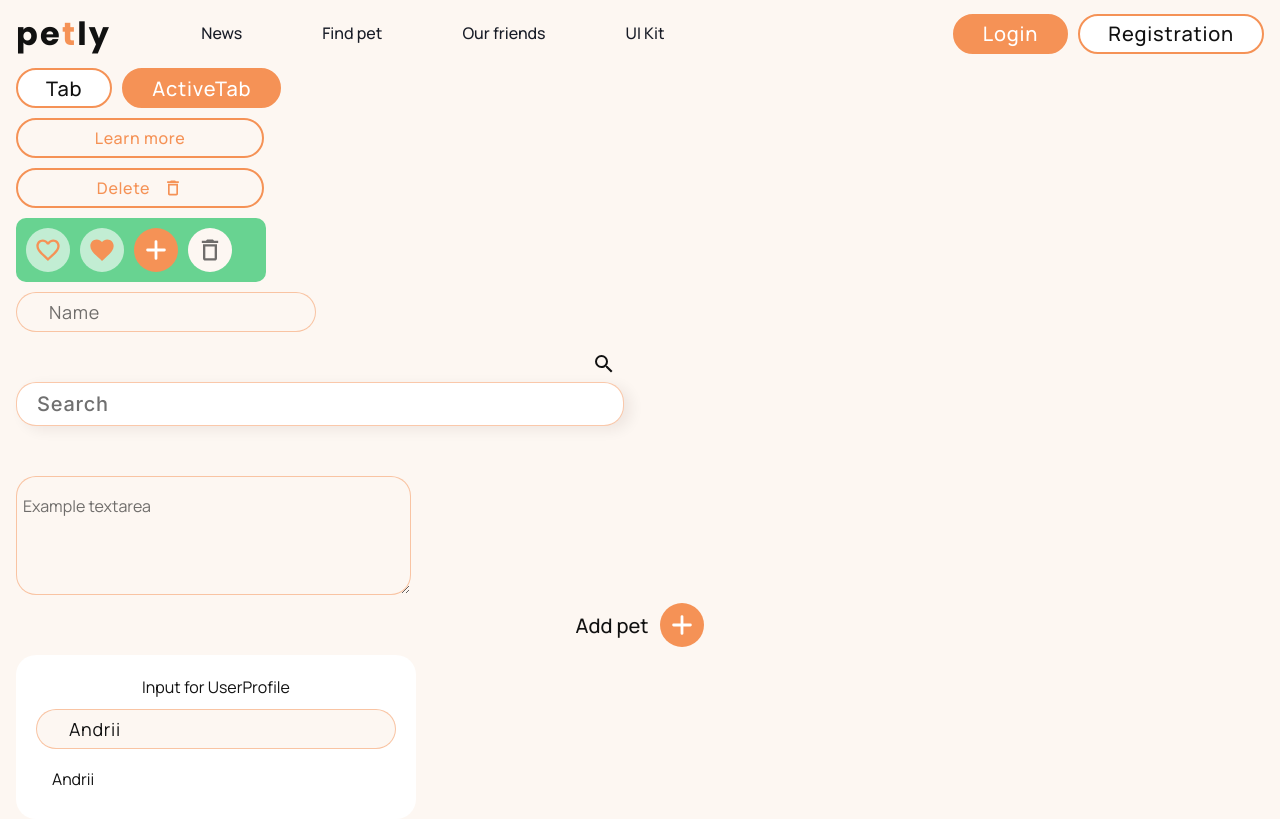
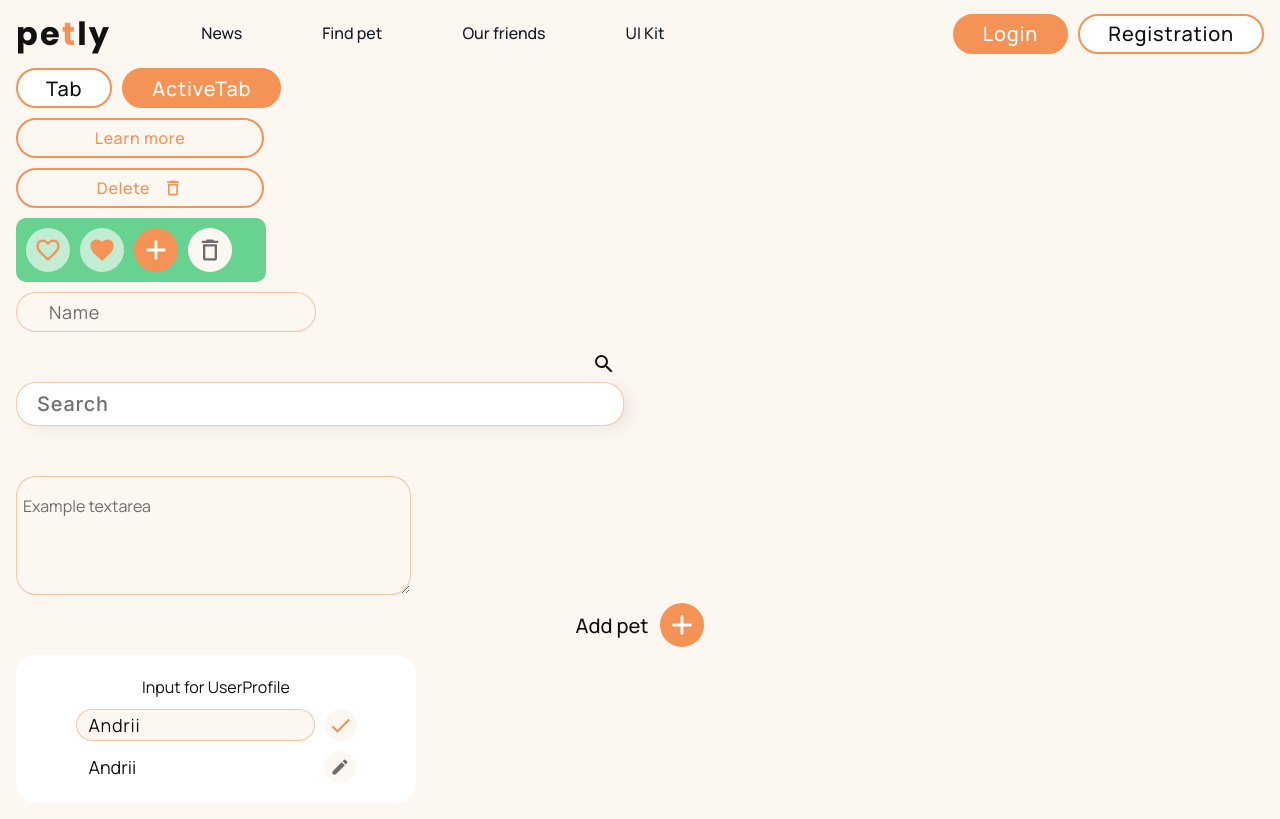
Before and after one commit to andrii-petlovanyi/pets_project_client, a React (Create React App) app: page /uikit in a window 1280 px wide. Built offline with nearby package versions, Linux system fonts and the light colour scheme.

Commit message:
added(UserInfo):added variants for input and IB

```diff
--- a/src/pages/UiKit.jsx
+++ b/src/pages/UiKit.jsx
@@ -11,6 +11,8 @@ import {
   Textarea,
 } from '@chakra-ui/react';
 import {
+  MdCheck,
+  MdEdit,
   MdFavorite,
   MdOutlineDeleteOutline,
   MdOutlineFavoriteBorder,
@@ -76,8 +78,14 @@ const UiKit = () => {
         gap={'10px'}
       >
         <Text>Input for UserProfile</Text>
-        <Input value={'Andrii'} variant={'form'} />
-        <Input value={'Andrii'} variant={'formDisabled'} />
+        <Flex gap={'10px'} alignItems={'center'}>
+          <Input value={'Andrii'} variant={'userInfoActive'} />
+          <IconButton variant={'userEditIB'} size={'sm'} icon={<MdCheck size={'25px'} />} />
+        </Flex>
+        <Flex gap={'10px'} alignItems={'center'}>
+          <Input value={'Andrii'} variant={'userInfoDisabled'} />
+          <IconButton variant={'userEditDisabledIB'} size={'sm'} icon={<MdEdit size={'20px'} />} />
+        </Flex>
       </Flex>
     </Box >
   )
--- a/src/theme/components/buttons.extend.js
+++ b/src/theme/components/buttons.extend.js
@@ -161,6 +161,34 @@ const secondIB = defineStyle({
   },
 });
 
+const userEditIB = defineStyle({
+  background: 'mainColor',
+  borderRadius: 'full',
+  padding: '6px',
+  display: 'flex',
+  justifyContent: 'center',
+  alignItems: 'center',
+  color: 'mainOrange',
+
+  _hover: {
+    color: 'accentOrange',
+  },
+});
+
+const userEditDisabledIB = defineStyle({
+  background: 'mainColor',
+  borderRadius: 'full',
+  padding: '6px',
+  display: 'flex',
+  justifyContent: 'center',
+  alignItems: 'center',
+  color: 'labelColor',
+
+  _hover: {
+    color: 'black',
+  },
+});
+
 export const buttonTheme = defineStyleConfig({
   variants: {
     outlineCardBtn,
@@ -172,5 +200,7 @@ export const buttonTheme = defineStyleConfig({
     fullBGBtn,
     clearBtn,
     clearAddBtn,
+    userEditIB,
+    userEditDisabledIB,
   },
 });
--- a/src/theme/components/inputs.extend.js
+++ b/src/theme/components/inputs.extend.js
@@ -37,18 +37,65 @@ const form = defineStyle({
   },
 });
 
-const formDisabled = defineStyle({
+const userInfoActive = defineStyle({
+  field: {
+    display: 'flex',
+    alignItems: 'center',
+    padding: '3px 12px',
+    height: '32px',
+    borderRadius: '40px',
+    border: '1px solid',
+    borderColor: 'rgba(245, 146, 86, 0.5)',
+
+    color: 'textColor',
+    backgroundColor: 'mainColor',
+
+    fontFamily: 'Manrope',
+    fontWeight: '400',
+    fontSize: '18px',
+    lineHeight: '25px',
+    letterSpacing: '0.04em',
+
+    _focus: {
+      borderColor: 'accentOrange',
+      boxShadow: '0 0 1px 1px #D3D3D333',
+    },
+    _hover: {
+      borderColor: 'accentOrange',
+    },
+    _placeholder: {
+      fontFamily: 'Manrope',
+      fontWeight: '400',
+      fontSize: '18px',
+      lineHeight: '25px',
+      letterSpacing: '0.04em',
+      color: 'labelColor',
+    },
+  },
+});
+
+const userInfoDisabled = defineStyle({
+  field: {
+    height: '32px',
     fontFamily: 'Manrope',
     fontWeight: '400',
     fontSize: '18px',
     lineHeight: '25px',
     border: 'none',
     backgroundColor: 'white',
+    padding: '3px 12px',
 
     display: 'flex',
     alignItems: 'center',
 
     color: 'textColor',
+    opacity: '1',
+
+    pointerEvents: 'none',
+    _hover: {
+      cursor: 'auto',
+    },
+  },
 });
 
 const search = defineStyle({
@@ -92,5 +139,5 @@ const search = defineStyle({
 });
 
 export const inputTheme = defineStyleConfig({
-  variants: { form, formDisabled, search },
+  variants: { form, search, userInfoActive, userInfoDisabled },
 });
--- a/src/theme/theme.js
+++ b/src/theme/theme.js
@@ -64,6 +64,7 @@ const components = {
   Input: inputTheme,
   Textarea: textareaTheme,
   Button: buttonTheme,
+  IconButton: buttonTheme,
   Heading: headingTheme,
 };
 
```
Lines whose indentation alone changed are shown as unchanged.
